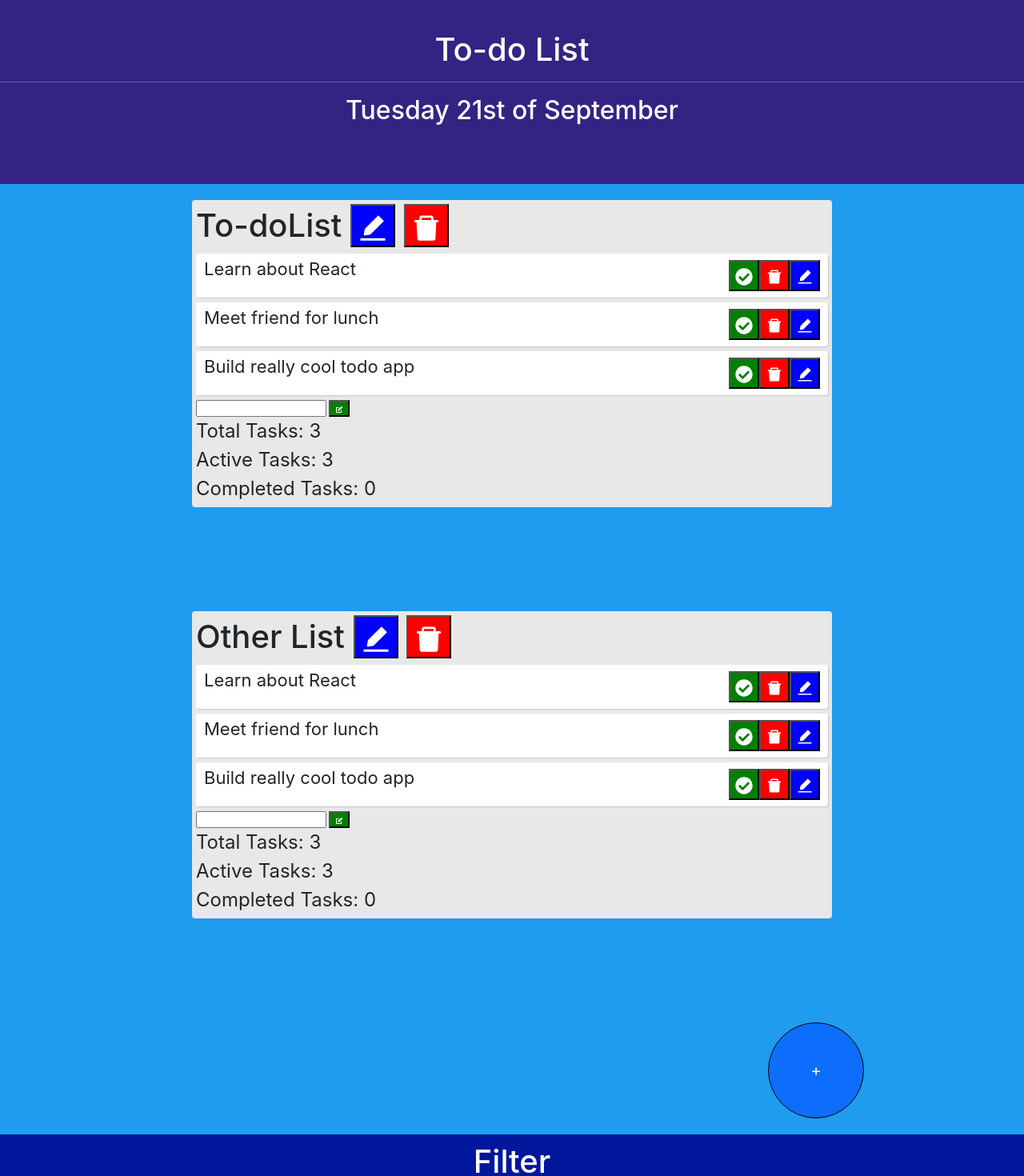
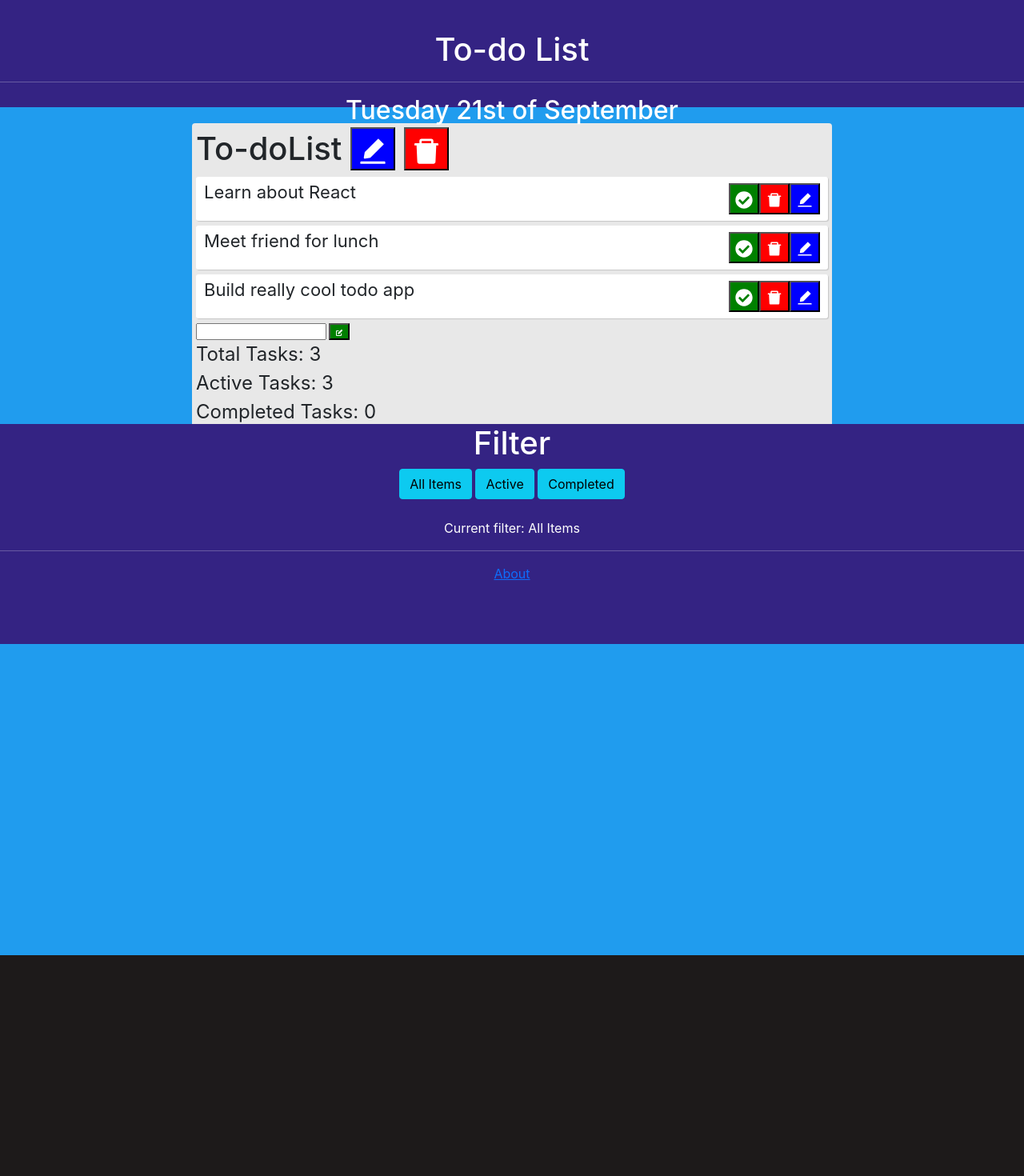
Before and after one commit to tanmichael1/To-Do-List, a React (Create React App) app: page / in a window 1280 px wide. Shown: the top 1470 px of the page at 80% size. After the commit the page ends 1194 px from the top, so only its background shows below. Built offline with nearby package versions, Linux system fonts and the light colour scheme.

Commit message:
Combine footer and tabs, keep fixed at bottom of screen

```diff
--- a/src/App.css
+++ b/src/App.css
@@ -5,9 +5,13 @@
   /* padding: 30px; */
 }
 
+body {
+  background-color: rgb(29, 26, 26) !important;
+}
+
 .listarea {
   background: #209cee;
-  min-height: 30vw;
+  min-height: 130vh;
 }
 
 .todo-lists {
@@ -63,14 +67,16 @@
   /* margin-right: 480px;
   min-height: 30vh; */
   align-items: right;
+  min-height: 40vh;
 }
 
 .tabs {
-  padding-top: 10px;
-  padding-bottom: 10px;
-  margin-top: 20px;
-  margin-bottom: 20px;
-  background-color: rgb(0, 23, 156);
+  /* padding-top: 10px;
+  padding-bottom: 10px; */
+  /* margin-top: 20px; */
+  /* margin-bottom: 20px; */
+  /* background-color: rgb(0, 23, 156); */
+  background-color: #342383;
   position: center;
   color: white;
   text-align: center;
@@ -91,9 +97,9 @@
   text-align: center;
   width: 100%;
   padding-top: 3vw;
-  padding-bottom: 12vw;
+  padding-bottom: 12vh;
   bottom: 0;
-  height: 2.5rem;
+  height: 2rem;
   background-color: #342383;
 }
 
@@ -102,12 +108,31 @@
   color: white;
   text-align: center;
   width: 100%;
-  padding-top: 3vh;
-  padding-bottom: 6vh;
-  margin: -10px auto -100px auto;
-  bottom: 0;
+  /* padding-top: 3vh; */
+  /* padding-bottom: 6vh; */
+  /* margin: -10px auto -100px auto; */
+
+  /* bottom: 0; */
   height: 2.5rem;
   background-color: #342383;
+  /* position: absolute; */
+  /* */
+  /* position: fixed; */
+  position: fixed;
+  height: 210px;
+  /* background-color: red; */
+  bottom: 0px;
+  margin-bottom: 60px;
+  /* left: 0px;
+  right: 0px;
+  margin-bottom: 0px; */
+}
+
+.bottomFooter {
+  margin-top: 10px;
+  background-color: #342383;
+  height: 3.5rem;
+  padding-bottom: 100px;
 }
 
 /*Extra small*/
@@ -117,10 +142,10 @@
     color: white;
     text-align: center;
     width: 100%;
-    padding-top: 3vw;
+    /* padding-top: 3vw;
     padding-bottom: 35vw;
     bottom: 0;
-    height: 2.5rem;
+    height: 2.5rem; */
     background-color: #342383;
   }
 }
@@ -142,10 +167,10 @@
     position: center;
     color: white;
     text-align: center;
-    width: 100%;
+    /* width: 100%;
     padding-top: 3vw;
     padding-bottom: 32vw;
-    bottom: 0;
+    bottom: 0; */
     height: 2.5rem;
     background-color: #342383;
   }
@@ -169,10 +194,10 @@
     color: white;
     text-align: center;
     width: 100%;
-    padding-top: 3vw;
+    /* padding-top: 3vw;
     padding-bottom: 12vw;
     bottom: 0;
-    height: 2.5rem;
+    height: 2.5rem; */
     background-color: #342383;
   }
 }
@@ -194,10 +219,10 @@
     color: white;
     text-align: center;
     width: 100%;
-    padding-top: 3vw;
-    padding-bottom: 17vw;
+    /* padding-top: 3vw;
+    padding-bottom: 17vw; */
     bottom: 0;
-    height: 2.5rem;
+    /* height: 2.5rem; */
     background-color: #342383;
   }
 }
@@ -219,10 +244,10 @@
     color: white;
     text-align: center;
     width: 100%;
-    padding-top: 3vw;
+    /* padding-top: 3vw;
     padding-bottom: 15vw;
     bottom: 0;
-    height: 2.5rem;
+    height: 2.5rem; */
     background-color: #342383;
   }
 }
--- a/src/components/Footer.jsx
+++ b/src/components/Footer.jsx
@@ -1,9 +1,42 @@
 import React from "react";
 import { useLocation, NavLink } from "react-router-dom";
 
-function Footer() {
+function Footer({ changeFilter, filter }) {
   return (
     <div className="footer">
+      <div className="tabs">
+        <h1>Filter </h1>
+        <button
+          onClick={() => changeFilter("All Items")}
+          defaultValue="true"
+          type="button"
+          style={{ flex: 1 }}
+          className="btn btn-info"
+          // className="btn btn-primary btn-lg"
+        >
+          All Items
+        </button>{" "}
+        <button
+          onClick={() => changeFilter("Active")}
+          type="button"
+          style={{ flex: 1 }}
+          className="btn btn-info"
+        >
+          Active
+        </button>{" "}
+        <button
+          onClick={() => changeFilter("Completed")}
+          type="button"
+          style={{ flex: 1 }}
+          className="btn btn-info"
+        >
+          Completed
+        </button>
+        <br /> <br />
+        <p> Current filter: {filter}</p>
+      </div>
+      <hr />
+      <div className="bottomFooter">
         <NavLink
           to="/about"
           className="transition duration-500 ease-in-out text-gray-800 border-b border-gray-800 hover:text-gray-500 hover:border-gray-500"
@@ -12,6 +45,7 @@ function Footer() {
           About
         </NavLink>
       </div>
+    </div>
   );
 }
 
--- /dev/null
+++ b/src/components/Tabs.jsx
@@ -0,0 +1,38 @@
+import React from "react";
+
+function Tabs({ changeFilter, filter }) {
+  return (
+    <div className="tabs">
+      <h1>Filter </h1>
+      <button
+        onClick={() => changeFilter("All Items")}
+        defaultValue="true"
+        type="button"
+        style={{ flex: 1 }}
+        className="btn btn-info"
+        // className="btn btn-primary btn-lg"
+      >
+        All Items
+      </button>{" "}
+      <button
+        onClick={() => changeFilter("Active")}
+        type="button"
+        style={{ flex: 1 }}
+        className="btn btn-info"
+      >
+        Active
+      </button>{" "}
+      <button
+        onClick={() => changeFilter("Completed")}
+        type="button"
+        style={{ flex: 1 }}
+        className="btn btn-info"
+      >
+        Completed
+      </button>
+      <br /> <br />
+      <p> Current filter: {filter}</p>
+    </div>
+  );
+}
+export default Tabs;
--- a/src/pages/TodoLists.jsx
+++ b/src/pages/TodoLists.jsx
@@ -9,6 +9,7 @@ import { FaCheckCircle } from "react-icons/fa";
 import { AiFillCloseCircle, AiFillDelete, AiFillEdit } from "react-icons/ai";
 import { HiPencilAlt } from "react-icons/hi";
 import { GoCircleSlash } from "react-icons/go";
+import Tabs from "../components/Tabs";
 function Todo({
   todo,
   index,
@@ -85,41 +86,41 @@ function TodoForm({ addTodo, listIndex }) {
   );
 }
 
-function Tabs({ changeFilter, filter }) {
-  return (
-    <div className="tabs">
-      <h1>Filter </h1>
-      <button
-        onClick={() => changeFilter("All Items")}
-        defaultValue="true"
-        type="button"
-        style={{ flex: 1 }}
-        className="btn btn-info"
-        // className="btn btn-primary btn-lg"
-      >
-        All Items
-      </button>{" "}
-      <button
-        onClick={() => changeFilter("Active")}
-        type="button"
-        style={{ flex: 1 }}
-        className="btn btn-info"
-      >
-        Active
-      </button>{" "}
-      <button
-        onClick={() => changeFilter("Completed")}
-        type="button"
-        style={{ flex: 1 }}
-        className="btn btn-info"
-      >
-        Completed
-      </button>
-      <br /> <br />
-      <p> Current filter: {filter}</p>
-    </div>
-  );
-}
+// function Tabs({ changeFilter, filter }) {
+//   return (
+//     <div className="tabs">
+//       <h1>Filter </h1>
+//       <button
+//         onClick={() => changeFilter("All Items")}
+//         defaultValue="true"
+//         type="button"
+//         style={{ flex: 1 }}
+//         className="btn btn-info"
+//         // className="btn btn-primary btn-lg"
+//       >
+//         All Items
+//       </button>{" "}
+//       <button
+//         onClick={() => changeFilter("Active")}
+//         type="button"
+//         style={{ flex: 1 }}
+//         className="btn btn-info"
+//       >
+//         Active
+//       </button>{" "}
+//       <button
+//         onClick={() => changeFilter("Completed")}
+//         type="button"
+//         style={{ flex: 1 }}
+//         className="btn btn-info"
+//       >
+//         Completed
+//       </button>
+//       <br /> <br />
+//       <p> Current filter: {filter}</p>
+//     </div>
+//   );
+// }
 
 function TodoLists() {
   const [todosList, setTodosList] = React.useState([
@@ -140,23 +141,23 @@ function TodoLists() {
         },
       ],
     },
-    {
-      title: "Other List",
-      todos: [
-        {
-          text: "Learn about React",
-          isCompleted: false,
-        },
-        {
-          text: "Meet friend for lunch",
-          isCompleted: false,
-        },
-        {
-          text: "Build really cool todo app",
-          isCompleted: false,
-        },
-      ],
-    },
+    // {
+    //   title: "Other List",
+    //   todos: [
+    //     {
+    //       text: "Learn about React",
+    //       isCompleted: false,
+    //     },
+    //     {
+    //       text: "Meet friend for lunch",
+    //       isCompleted: false,
+    //     },
+    //     {
+    //       text: "Build really cool todo app",
+    //       isCompleted: false,
+    //     },
+    //   ],
+    // },
   ]);
 
   const [filter, setFilter] = useState("All Items");
@@ -342,8 +343,8 @@ function TodoLists() {
           </button>
         </div>
       </div>
-      <Tabs changeFilter={changeFilter} filter={filter} />
-      <Footer />
+      {/* <Tabs changeFilter={changeFilter} filter={filter} /> */}
+      <Footer changeFilter={changeFilter} filter={filter} />
     </div>
   );
 }
```
Lines whose indentation alone changed are shown as unchanged.
